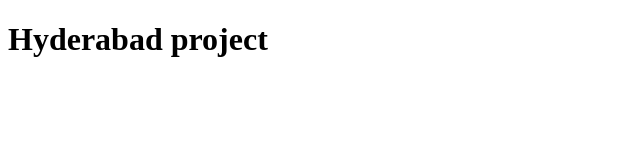
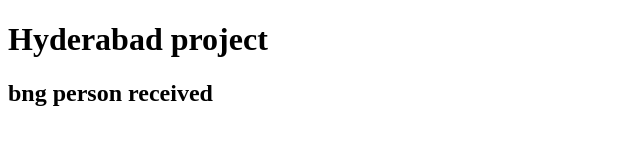
Before and after one commit to SAI-9848/hyderabad-project, a plain HTML site: page index.html in a window 1280 px wide. Shown: the whole page, without its empty margins (0-640 px from the left). Drawn offline with Linux system fonts and the light colour scheme.

Commit message:
bng received

```diff
--- a/index.html
+++ b/index.html
@@ -7,5 +7,6 @@
 </head>
 <body>
     <h1>Hyderabad project</h1>
+    <h2>bng person received</h2>
 </body>
 </html>
```
